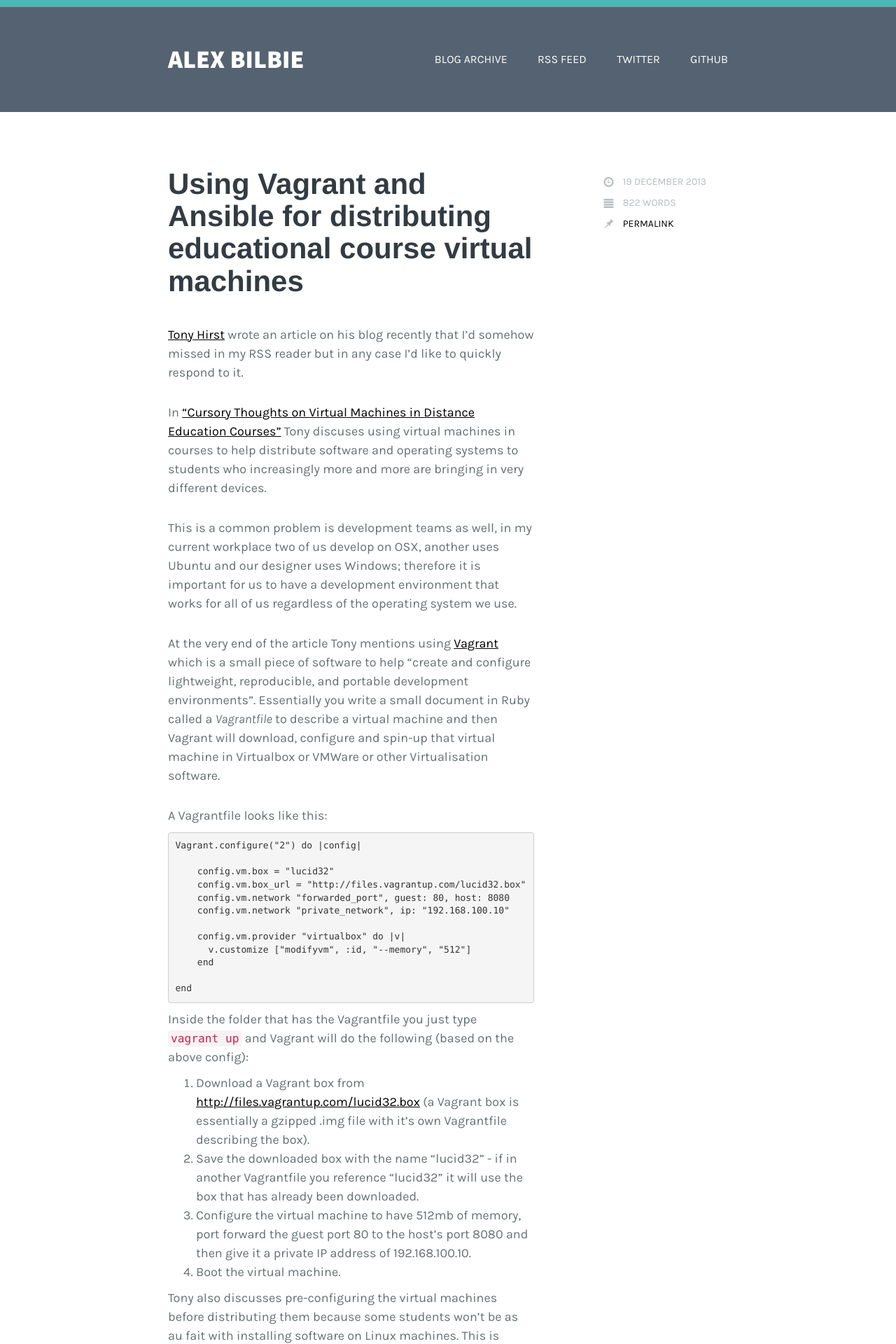
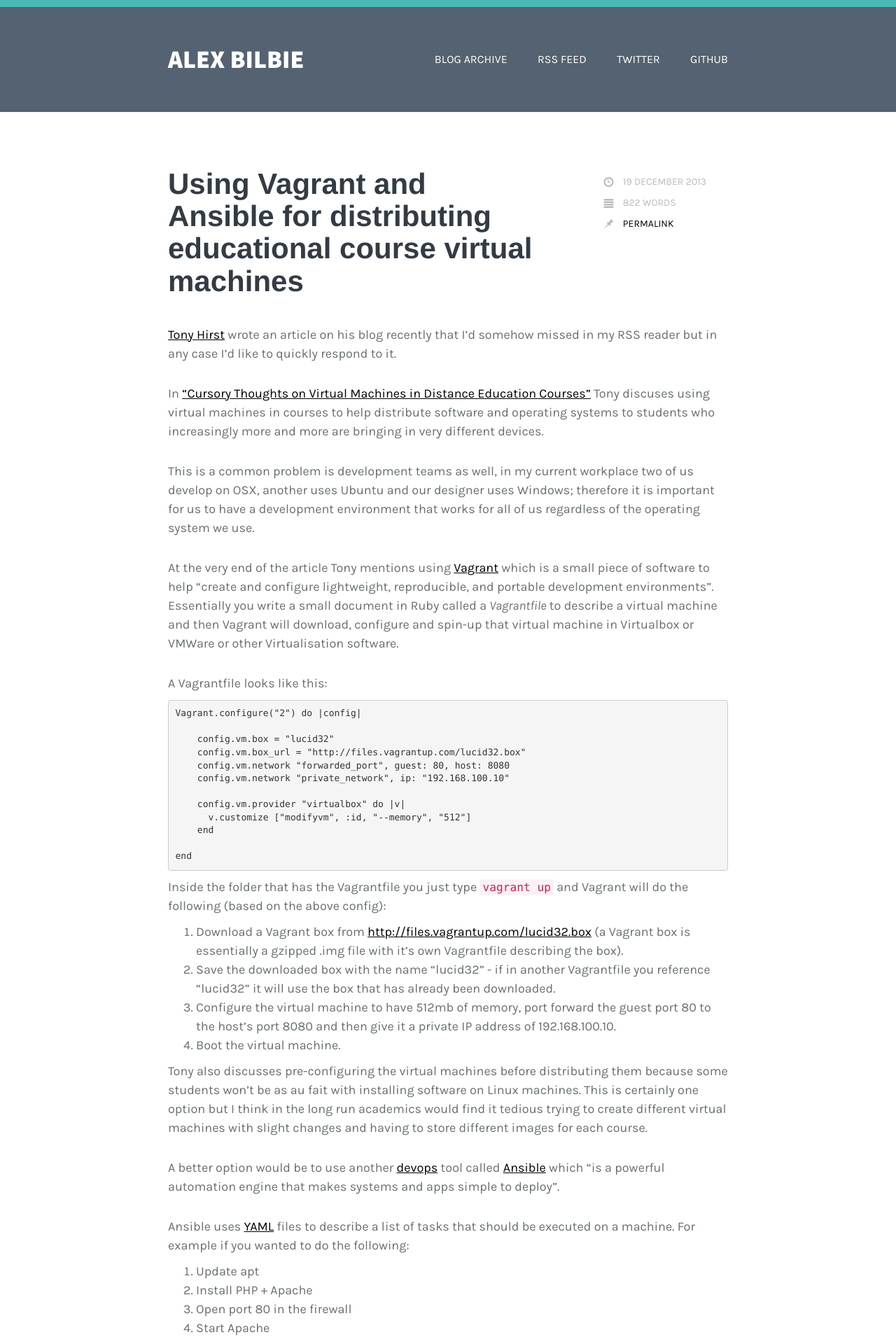
Before and after one commit to alexbilbie/alexbilbie.github.com, a Jekyll site: the page built from index.html, in a window 1280 px wide. Shown: the top 1920 px of the page at 70% size. Built offline with Jekyll 4.4.1, drawn with Linux system fonts in a browser that asks for light colours; Markdown is read by kramdown in place of the engine named in the settings; the list of posts is cut into pages by our own code.

Commit message:
Larger posts

```diff
--- a/_layouts/default.html
+++ b/_layouts/default.html
@@ -118,7 +118,7 @@
 
                 <div class="row">
 
-                    <div itemprop="text" class="bodytext col-md-8">
+                    <div itemprop="text" class="bodytext col-md-12">
 
                         {{ content }}
 
--- a/index.html
+++ b/index.html
@@ -54,7 +54,7 @@ title: "Home"
 
         <div class="row">
 
-            <div itemprop="text" class="bodytext col-md-8">
+            <div itemprop="text" class="bodytext col-md-12">
 
                 {{ post.content }}
 
```
